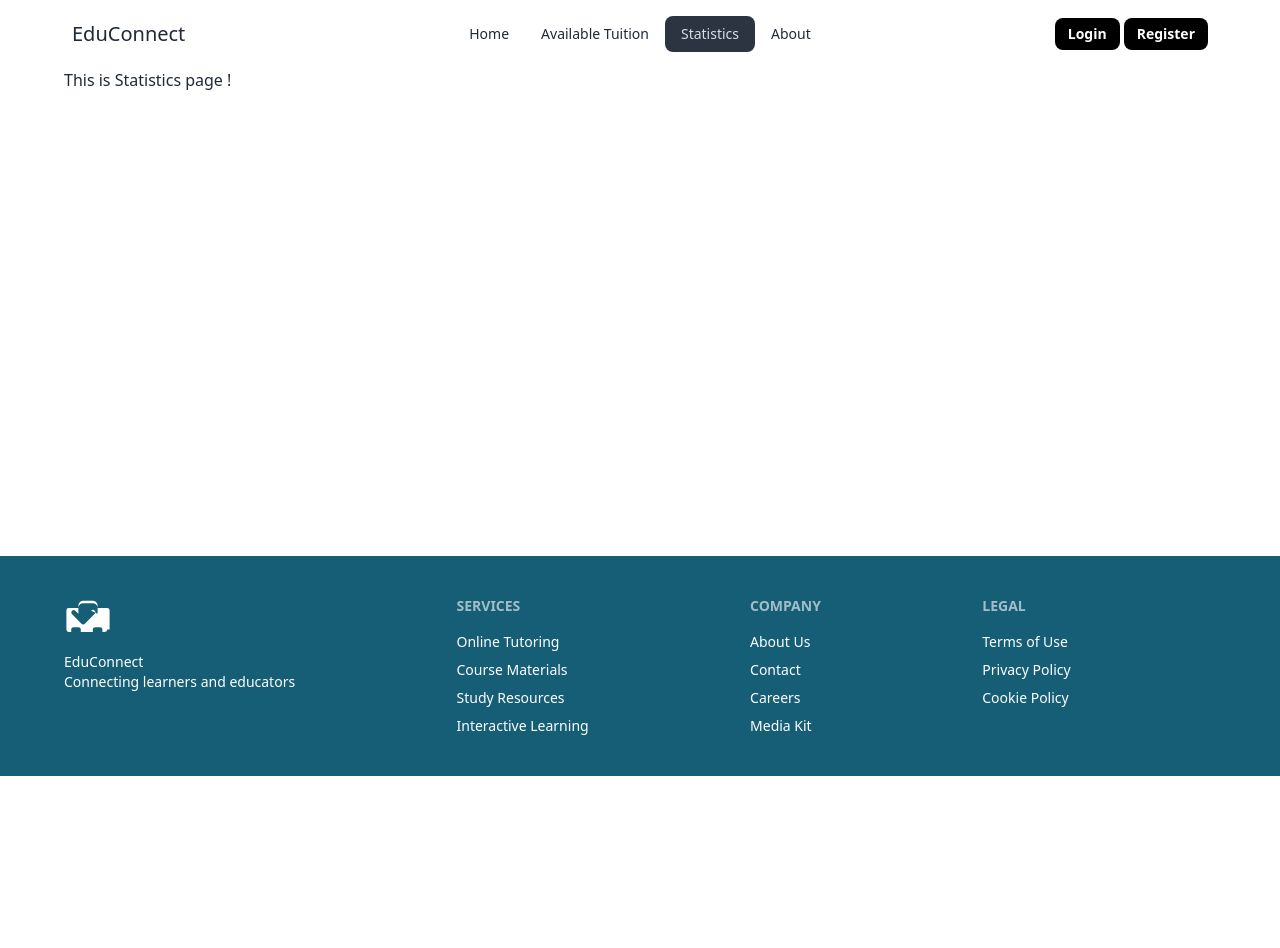
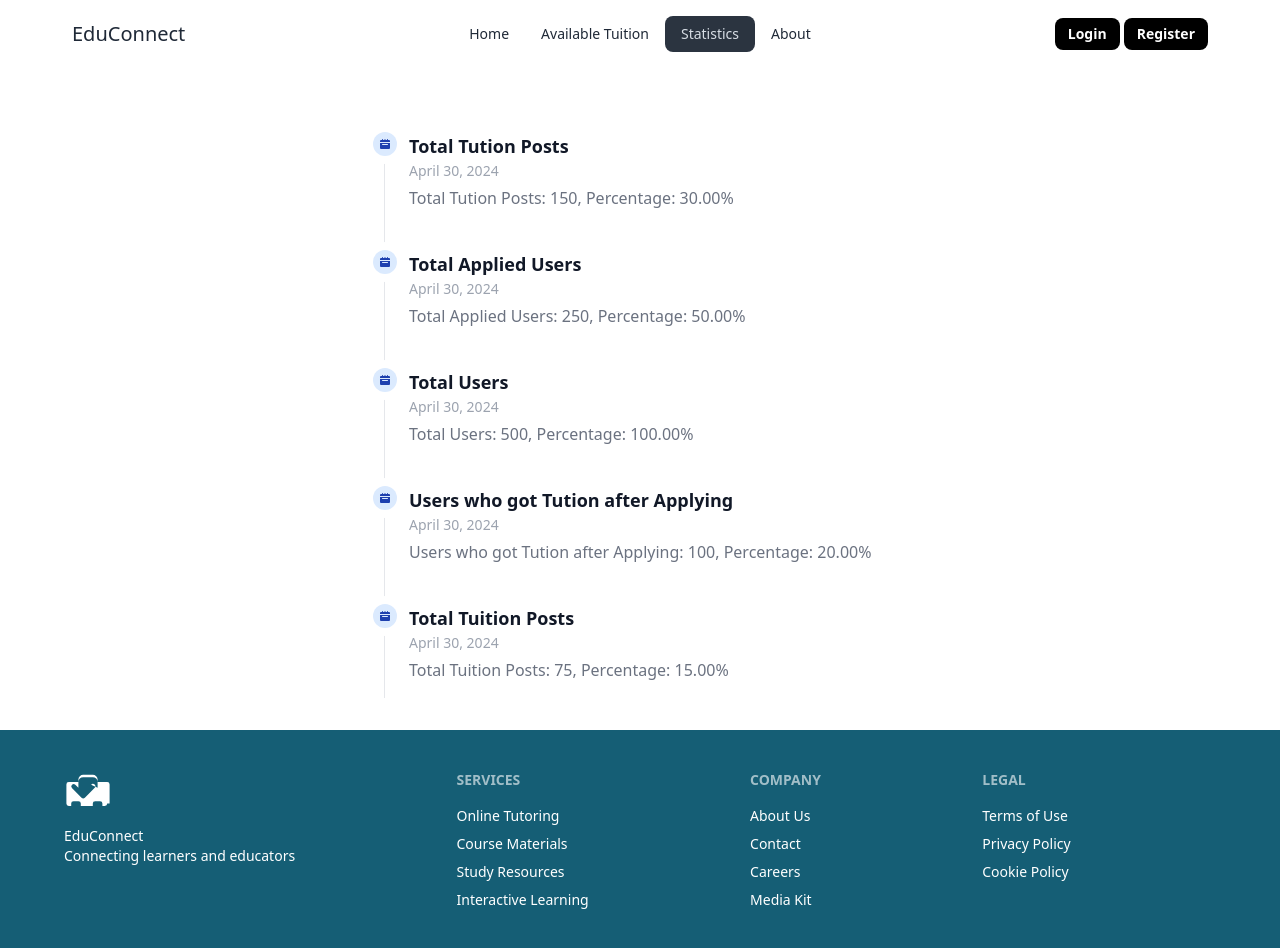
Before and after one commit to Imran-2022/EduConnect, a React (Vite) app: page /statistics in a window 1280 px wide. Before the commit the page ends 800 px from the top, so only its background shows below. Built offline with nearby package versions, Linux system fonts and the light colour scheme.

Commit message:
statistics page

```diff
--- a/src/components/Profile/Profile.jsx
+++ b/src/components/Profile/Profile.jsx
@@ -2,8 +2,42 @@ import React from "react";
 
 const Profile = () => {
   return (
-    <div className="h-[61vh]">
-      <p>This is Applied Tution Page ! </p>
+    <div className="container mx-auto px-4 py-8">
+      <h1 className="text-3xl font-bold mb-6">Statistics</h1>
+      {/* Statistics section */}
+      {/* Your statistics data here */}
+      <div className="grid grid-cols-1 sm:grid-cols-2 md:grid-cols-3 lg:grid-cols-4 gap-4 mb-8">
+        {/* Example of a statistic item */}
+        <div className="bg-white shadow-lg rounded-lg p-4 flex flex-col justify-between">
+          <h2 className="text-lg font-semibold mb-2">Total Job Posts</h2>
+          <p className="text-gray-600">150</p>
+          <p className="text-sm text-gray-500 mt-2">Percentage: 15%</p>
+        </div>
+        {/* Add more statistic items */}
+      </div>
+
+      {/* Timeline section */}
+      <h2 className="text-2xl font-semibold mb-4">Timeline</h2>
+      <ol className="relative border-s border-gray-200 dark:border-gray-700">
+        {/* Timeline items */}
+        <li className="mb-10 ms-6">
+          <span className="absolute flex items-center justify-center w-6 h-6 bg-blue-100 rounded-full -start-3 ring-8 ring-white dark:ring-gray-900 dark:bg-blue-900">
+            <svg className="w-2.5 h-2.5 text-blue-800 dark:text-blue-300" aria-hidden="true" xmlns="http://www.w3.org/2000/svg" fill="currentColor" viewBox="0 0 20 20">
+              <path d="M20 4a2 2 0 0 0-2-2h-2V1a1 1 0 0 0-2 0v1h-3V1a1 1 0 0 0-2 0v1H6V1a1 1 0 0 0-2 0v1H2a2 2 0 0 0-2 2v2h20V4ZM0 18a2 2 0 0 0 2 2h16a2 2 0 0 0 2-2V8H0v10Zm5-8h10a1 1 0 0 1 0 2H5a1 1 0 0 1 0-2Z"/>
+            </svg>
+          </span>
+          <h3 className="mb-1 text-lg font-semibold text-gray-900 dark:text-white">Flowbite Application UI v2.0.0</h3>
+          <time className="block mb-2 text-sm font-normal leading-none text-gray-400 dark:text-gray-500">Released on January 13th, 2022</time>
+          <p className="mb-4 text-base font-normal text-gray-500 dark:text-gray-400">Get access to over 20+ pages including a dashboard layout, charts, kanban board, calendar, and pre-order E-commerce & Marketing pages.</p>
+          <a href="#" className="inline-flex items-center px-4 py-2 text-sm font-medium text-gray-900 bg-white border border-gray-200 rounded-lg hover:bg-gray-100 hover:text-blue-700 focus:z-10 focus:ring-4 focus:outline-none focus:ring-gray-100 focus:text-blue-700 dark:bg-gray-800 dark:text-gray-400 dark:border-gray-600 dark:hover:text-white dark:hover:bg-gray-700 dark:focus:ring-gray-700">
+            <svg className="w-3.5 h-3.5 me-2.5" aria-hidden="true" xmlns="http://www.w3.org/2000/svg" fill="currentColor" viewBox="0 0 20 20">
+              <path d="M14.707 7.793a1 1 0 0 0-1.414 0L11 10.086V1.5a1 1 0 0 0-2 0v8.586L6.707 7.793a1 1 0 1 0-1.414 1.414l4 4a1 1 0 0 0 1.416 0l4-4a1 1 0 0 0-.002-1.414Z"/>
+              <path d="M18 12h-2.55l-2.975 2.975a3.5 3.5 0 0 1-4.95 0L4.55 12H2a2 2 0 0 0-2 2v4a2 2 0 0 0 2 2h16a2 2 0 0 0 2-2v-4a2 2 0 0 0-2-2Zm-3 5a1 1 0 1 1 0-2 1 1 0 0 1 0 2Z"/>
+            </svg> Download ZIP
+          </a>
+        </li>
+        {/* Add more timeline items */}
+      </ol>
     </div>
   );
 };
--- a/src/components/project_stat/Statistics.jsx
+++ b/src/components/project_stat/Statistics.jsx
@@ -1,11 +1,71 @@
-import React from 'react'
+import React from "react";
 
 const Statistics = () => {
+  // Sample data for statistics
+  const statsData = [
+    { label: "Total Tution Posts", value: 150 },
+    { label: "Total Applied Users", value: 250 },
+    { label: "Total Users", value: 500 },
+    { label: "Users who got Tution after Applying", value: 100 },
+    { label: "Total Tuition Posts", value: 75 },
+    // Add more statistics as needed
+  ];
+
+  const calculatePercentage = (value, total) => {
+    return total !== 0 ? ((value / total) * 100).toFixed(2) : 0;
+  };
+
+  // Sample data for timeline with statistics
+  const timelineData = statsData.map(({ label, value }) => ({
+    title: label,
+    date: new Date().toLocaleDateString("en-US", {
+      day: "numeric",
+      month: "long",
+      year: "numeric",
+    }),
+    description: `${label}: ${value}, Percentage: ${calculatePercentage(
+      value,
+      statsData[2].value
+    )}%`,
+  }));
+
   return (
-    <div className="h-[61vh]">
-      <p>This is Statistics page ! </p>
+    <div className="container mx-auto px-4 py-8">
+      <div className="mt-8 flex justify-center">
+        <ol className="relative border-s border-gray-200 dark:border-gray-700 w-full max-w-lg">
+          {timelineData.map((item, index) => (
+            <li
+              key={index}
+              className={`${
+                index !== timelineData.length - 1 ? "mb-10" : ""
+              } ms-0 md:ms-6`}
+            >
+              <span className="absolute flex items-center justify-center w-6 h-6 bg-blue-100 rounded-full -start-3 ring-8 ring-white dark:ring-gray-900 dark:bg-blue-900">
+                <svg
+                  className="w-2.5 h-2.5 text-blue-800 dark:text-blue-300"
+                  aria-hidden="true"
+                  xmlns="http://www.w3.org/2000/svg"
+                  fill="currentColor"
+                  viewBox="0 0 20 20"
+                >
+                  <path d="M20 4a2 2 0 0 0-2-2h-2V1a1 1 0 0 0-2 0v1h-3V1a1 1 0 0 0-2 0v1H6V1a1 1 0 0 0-2 0v1H2a2 2 0 0 0-2 2v2h20V4ZM0 18a2 2 0 0 0 2 2h16a2 2 0 0 0 2-2V8H0v10Zm5-8h10a1 1 0 0 1 0 2H5a1 1 0 0 1 0-2Z" />
+                </svg>
+              </span>
+              <h3 className="mb-1 text-lg font-semibold text-gray-900 dark:text-white">
+                {item.title}
+              </h3>
+              <time className="block mb-2 text-sm font-normal leading-none text-gray-400 dark:text-gray-500">
+                {item.date}
+              </time>
+              <p className="mb-4 text-base font-normal text-gray-500 dark:text-gray-400">
+                {item.description}
+              </p>
+            </li>
+          ))}
+        </ol>
+      </div>
     </div>
-  )
-}
+  );
+};
 
-export default Statistics
+export default Statistics;
```
